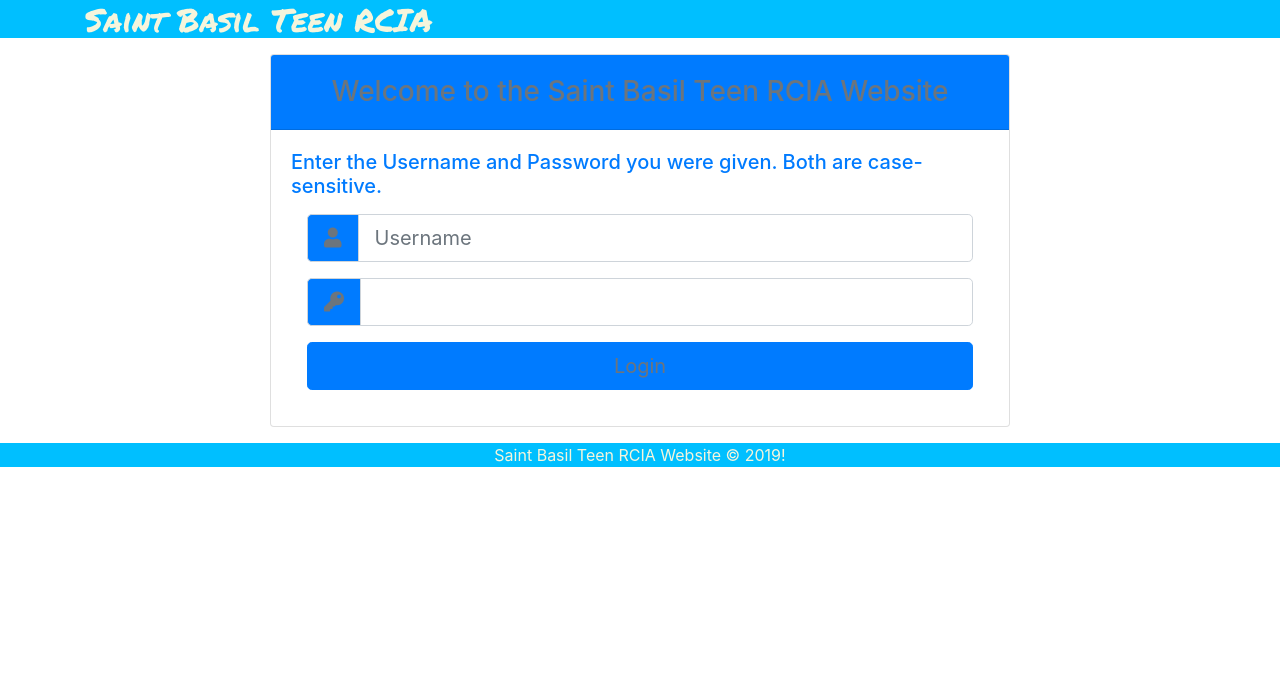
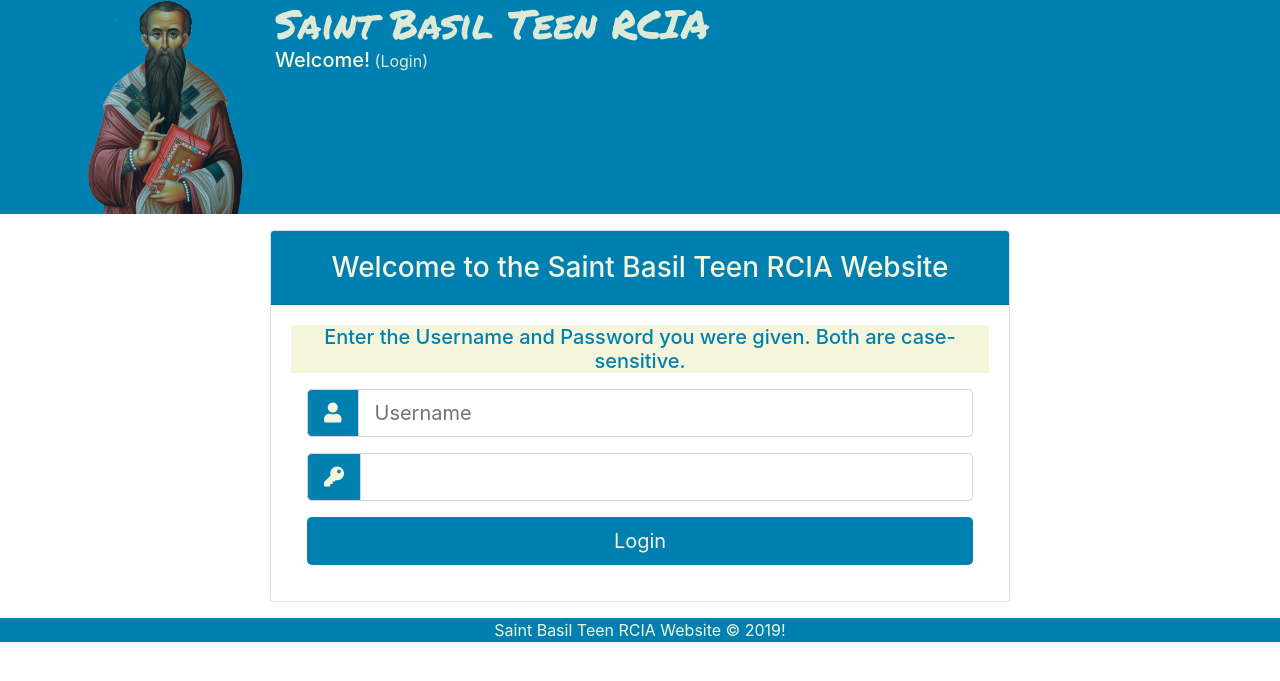
Before and after one commit to JMorris1575/TeenRCIA, a Django app: template teenrcia/user/templates/user/login.html in a window 1280 px wide. Shown: the top 681 px of the page. Run offline with Django 3.2, Linux system fonts and the light colour scheme; the template is opened without the code that fills it, so the values that code supplies are empty; some libraries are stand-ins or nearby versions.

Commit message:
First Commit from Rectory Computer - working on appearance of header, login and logout pages

```diff
--- a/docs/conf.py
+++ b/docs/conf.py
@@ -51,7 +51,7 @@ templates_path = ['_templates']
 source_suffix = '.rst'
 
 # The master toctree document.
-master_doc = 'index'
+master_doc = 'newindex'
 
 # The language for content autogenerated by Sphinx. Refer to documentation
 # for a list of supported languages.
--- a/teenrcia/static/site/css/styles.css
+++ b/teenrcia/static/site/css/styles.css
@@ -1,6 +1,35 @@
 header, footer {
   color: Beige;
-  background: DeepSkyBlue; }
+  background: #0080b0; }
+
+header a {
+  color: Beige;
+  opacity: 0.9;
+  text-decoration: none; }
+
+header a:hover {
+  color: Beige;
+  opacity: 1.0;
+  text-decoration: none; }
+
+header img {
+  vertical-align: top;
+  opacity: 0.9; }
+
+header img:hover {
+  opacity: 1.0; }
+
+header .nav-link {
+  padding-top: 0; }
 
 .banner {
-  font-family: 'Permanent Marker', cursive; }
+  font-family: 'Permanent Marker', cursive;
+  color: Beige; }
+
+.main-color-scheme {
+  color: Beige !important;
+  background: #0080b0; }
+
+.reverse-color-scheme {
+  color: #0080b0;
+  background: Beige; }
--- a/teenrcia/static/site/scss/styles.scss
+++ b/teenrcia/static/site/scss/styles.scss
@@ -1,10 +1,46 @@
-$color-main: DeepSkyBlue;
+$color-main: #0080b0;
 
 header, footer {
     color: Beige;
     background: $color-main;
 }
 
+header a {
+    color: Beige;
+    opacity: 0.9;
+    text-decoration: none;
+}
+
+header a:hover {
+    color: Beige;
+    opacity: 1.0;
+    text-decoration: none;
+}
+
+header img {
+    vertical-align: top;
+    opacity: 0.9;
+}
+
+header img:hover {
+    opacity: 1.0;
+}
+
+header .nav-link {
+    padding-top: 0;
+}
+
 .banner {
     font-family: 'Permanent Marker', cursive;
+    color: Beige;
 }
+
+.main-color-scheme {
+    color: Beige !important;
+    background: $color-main;
+}
+
+.reverse-color-scheme {
+    color: $color-main;
+    background: Beige;
+}
--- a/teenrcia/templates/header.html
+++ b/teenrcia/templates/header.html
@@ -4,7 +4,57 @@
 
     <header>
         <div class="container">
-            <h2 class="banner">Saint Basil Teen RCIA</h2>
+            <div class="row">
+                <!-- St. Basil Icon Logo -->
+                <div class="col-md-2 d-none d-md-inline">
+                    <a href="{% url 'activity:welcome' %}" class="brand">
+                        <img src="{% static 'images/StBasilIcon.png' %}" class="img-fluid">
+                    </a>
+                </div>
+                <div class="col">
+                    <!-- Banner Heading -->
+                    <div class="row">
+                        <div class="col">
+                            <a href="{% url 'activity:welcome' %}">
+                                <h1 class="banner d-inline">Saint Basil Teen RCIA</h1>
+                            </a>
+                        </div>
+                    </div>
+                    <!-- Welcome and Login/Logout Links -->
+                    <div class="row align-items-top">
+                        <div class="col-6">
+                            {% if user.is_authenticated %}
+                                <span class="h5">Welcome {{ user.first_name }}!</span>
+                                <a class="link" href="{% url 'user:logout' %}">  (Logout)</a>
+                            {% else %}
+                                <span class="h5">Welcome!</span>
+                                <a class="link" href="{% url 'user:login' %}?next={{ request.path_info }}">  (Login)</a>
+                            {% endif %}
+                        </div>
+                        <!-- Menu Links -->
+                        <div class="col">
+                            <nav class="navbar navbar-light navbar-expand-lg pt-0">
+                                <button class="navbar-toggler ml-auto p-0 pb-3" type="button"
+                                        data-toggle="collapse" data-target="#navbarCollapse">
+                                    <span class="navbar-toggler-icon pt-1" style="background:none">
+                                        <i class="fas fa-bars"></i>
+                                    </span>
+                                </button>
+                                <div class="collapse navbar-collapse" id="navbarCollapse">
+                                    <div class="navbar-nav ml-auto nav-fill">
+                                        {% if user.is_staff %}
+                                            <a href="#"
+                                               class="nav-item nav-link btn btn-outline-primary btn-lg text-right pb-3">
+                                                E-mail
+                                            </a>
+                                        {% endif %}
+                                    </div>
+                                </div>
+                            </nav>
+                        </div>
+                    </div>
+                </div>
+            </div>
         </div>
     </header>
 
--- a/teenrcia/user/templates/user/login.html
+++ b/teenrcia/user/templates/user/login.html
@@ -3,11 +3,11 @@
 {% block content %}
 
     <div class="card col-md-8 my-3 mx-md-auto p-0">
-        <div class="card-header text-center bg-primary">
-            <h3 class="mt-2 text-secondary">Welcome to the Saint Basil Teen RCIA Website</h3>
+        <div class="card-header text-center main-color-scheme">
+            <h3 class="mt-2">Welcome to the Saint Basil Teen RCIA Website</h3>
         </div>
         <div class="card-body">
-            <h5 class="card-title text-primary">
+            <h5 class="card-title reverse-color-scheme text-center">
                 Enter the Username and Password you were given. Both are case-sensitive.
             </h5>
 
@@ -28,7 +28,7 @@
                 {% csrf_token %}
                 <div class="input-group input-group-lg my-3 px-3">
                     <div class="input-group-prepend">
-                        <span class="input-group-text bg-primary text-secondary">
+                        <span class="input-group-text main-color-scheme">
                             <i class="fas fa-user"></i>
                         </span>
                     </div>
@@ -37,14 +37,14 @@
                 </div>
                 <div class="input-group input-group-lg my-3 px-3">
                     <div class="input-group-prepend">
-                        <span class="input-group-text bg-primary text-secondary">
+                        <span class="input-group-text main-color-scheme">
                             <i class="fas fa-key"></i>
                         </span>
                     </div>
                     <input type="password" name="password" id="id_password" required class="form-control">
                 </div>
                 <div class="input-group input-group-lg my-3 px-3">
-                    <input type="submit" value="Login" class="btn btn-primary text-secondary btn-block btn-lg">
+                    <input type="submit" value="Login" class="btn main-color-scheme btn-block btn-lg">
                     <input type="hidden" name="next" value="{{ next }}">
                 </div>
             </form>
--- a/teenrcia/user/urls.py
+++ b/teenrcia/user/urls.py
@@ -5,5 +5,5 @@ app_name = 'user'
 
 urlpatterns = [
     path('login/', auth_views.LoginView.as_view(template_name='user/login.html'), name='login'),
-    path('logout/', auth_views.LogoutView.as_view(template_name='user/lougout.html'), name='logout'),
+    path('logout/', auth_views.LogoutView.as_view(template_name='user/logout.html'), name='logout'),
 ]
```
Also changed, not shown: teenrcia/user/templates/user/logout.html (+5 -5 lines), teenrcia/static/site/images/StBasilIcon.png (added).
